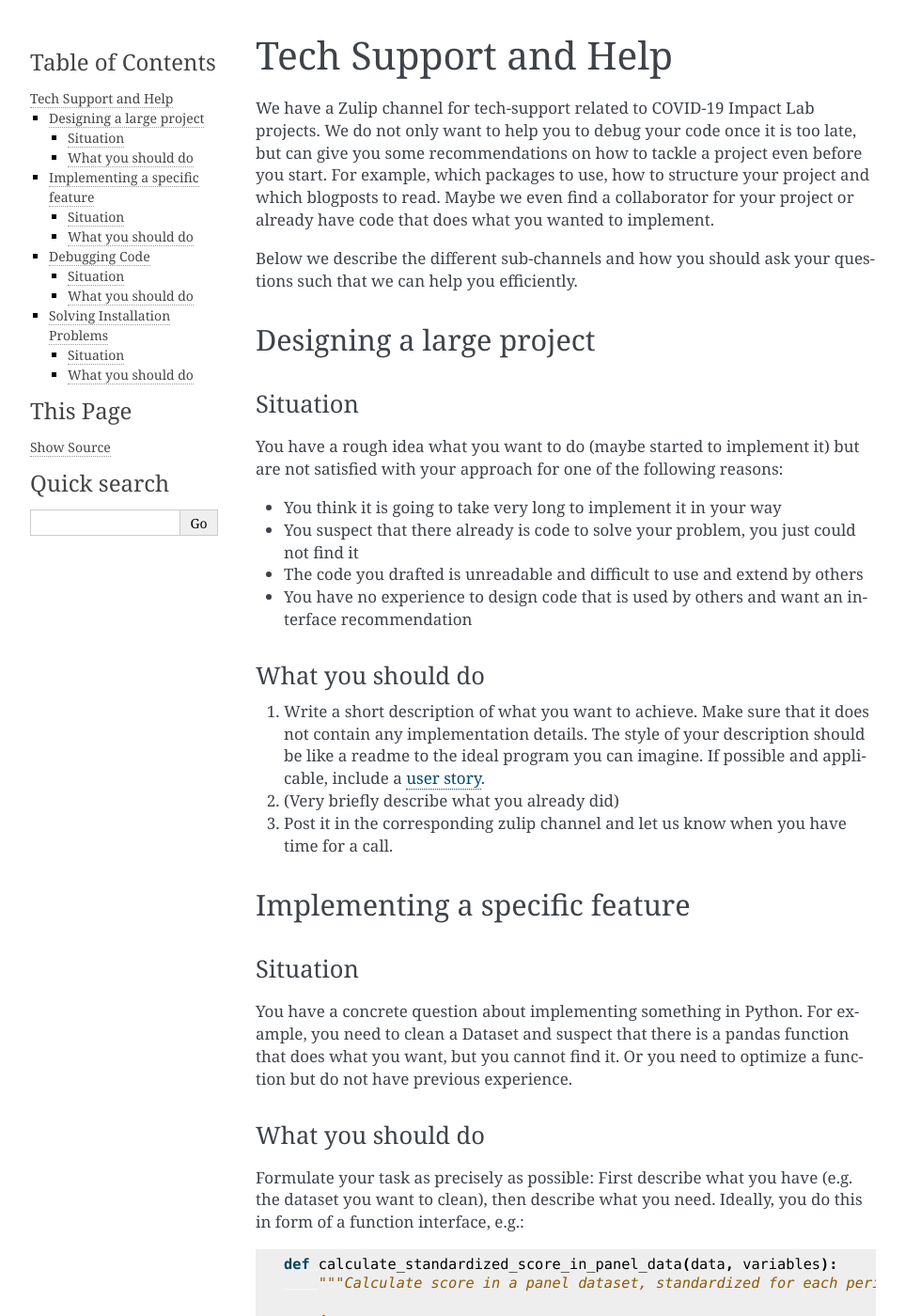
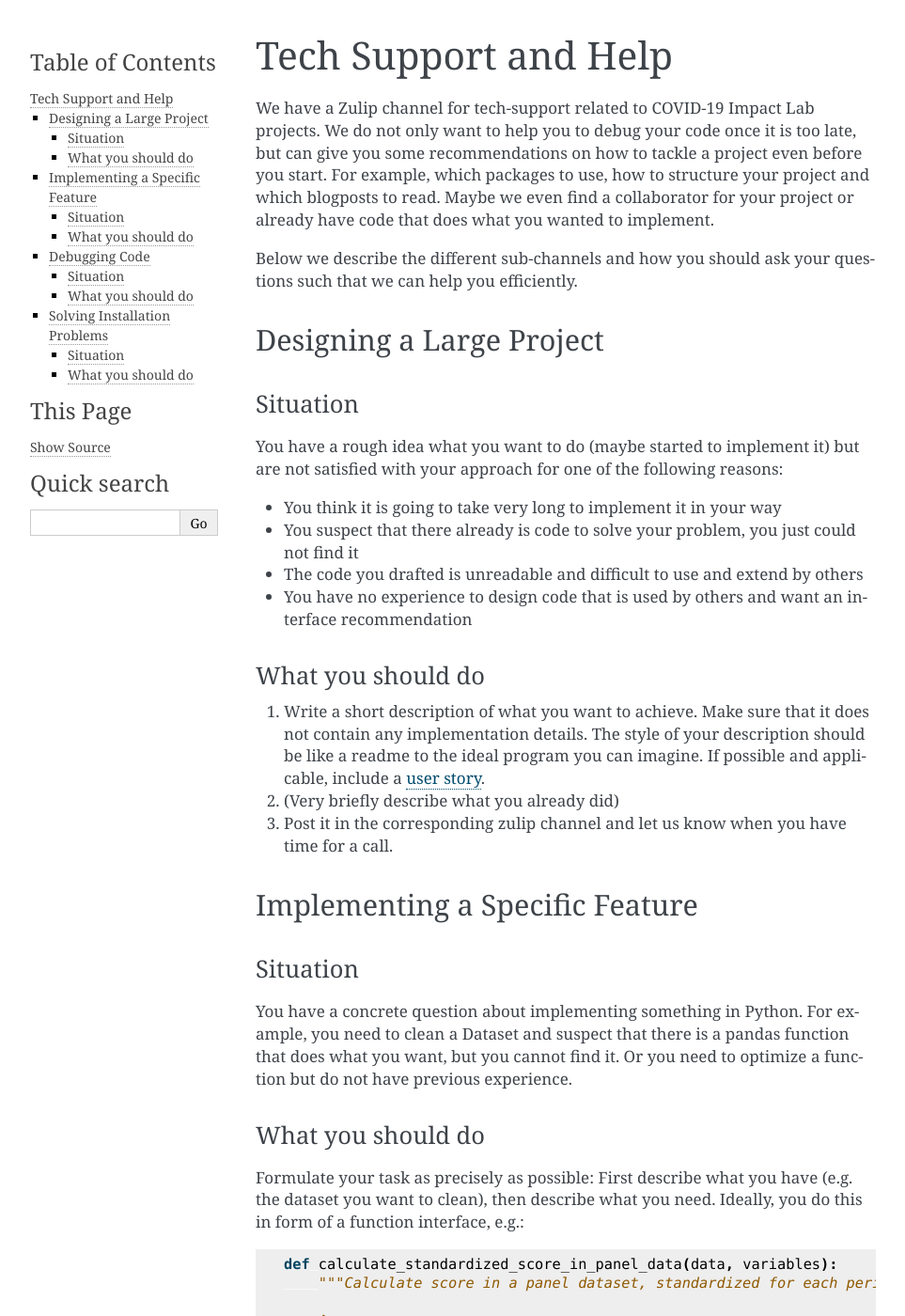
Before and after one commit to covid-19-impact-lab/covid-19-impact-lab, a Sphinx documentation site: the page built from docs/source/tech_support.rst, in a window 1280 px wide and 1400 px high. Shown: the whole window at 94% size, without its empty margins (148-1111 px from the left). Built offline with Sphinx 7.4.7, drawn with Linux system fonts in a browser that asks for light colours.

Commit message:
Changed capitalization in headers.

```diff
--- a/docs/source/tech_support.rst
+++ b/docs/source/tech_support.rst
@@ -7,7 +7,7 @@ We have a Zulip channel for tech-support related to COVID-19 Impact Lab projects
 
 Below we describe the different sub-channels and how you should ask your questions such that we can help you efficiently.
 
-Designing a large project
+Designing a Large Project
 ==========================
 
 Situation
@@ -29,7 +29,7 @@ What you should do
 3. Post it in the corresponding zulip channel and let us know when you have time for a call.
 
 
-Implementing a specific feature
+Implementing a Specific Feature
 ================================
 
 Situation
```
